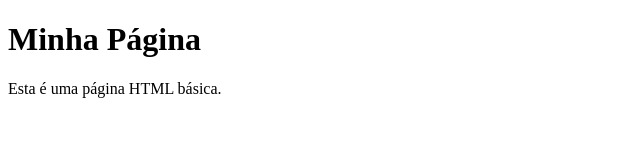
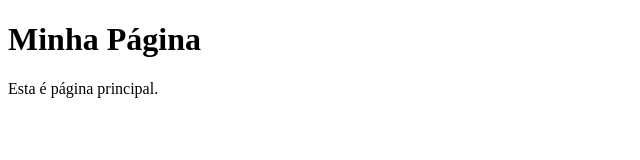
Before and after one commit to WCompiler24/projeto1, a plain HTML site: page index.html in a window 1280 px wide. Shown: the full height of the page, 0-640 px from the left. Drawn offline with Linux system fonts and the light colour scheme.

Commit message:
Mudando o nome da pagina

```diff
--- a/index.html
+++ b/index.html
@@ -3,13 +3,13 @@
 <head>
     <meta charset="UTF-8">
     <meta name="viewport" content="width=device-width, initial-scale=1.0">
-    <title>Título da Página</title>
+    <title>Curso Git e GitHub</title>
     <!-- Adicione links para folhas de estilo CSS ou scripts JavaScript aqui, se necessário -->
 </head>
 <body>
     <!-- Conteúdo da página aqui -->
     <h1>Minha Página</h1>
-    <p>Esta é uma página HTML básica.</p>
+    <p>Esta é página principal.</p>
     <!-- Fim do conteúdo da página -->
 </body>
 </html>
```
